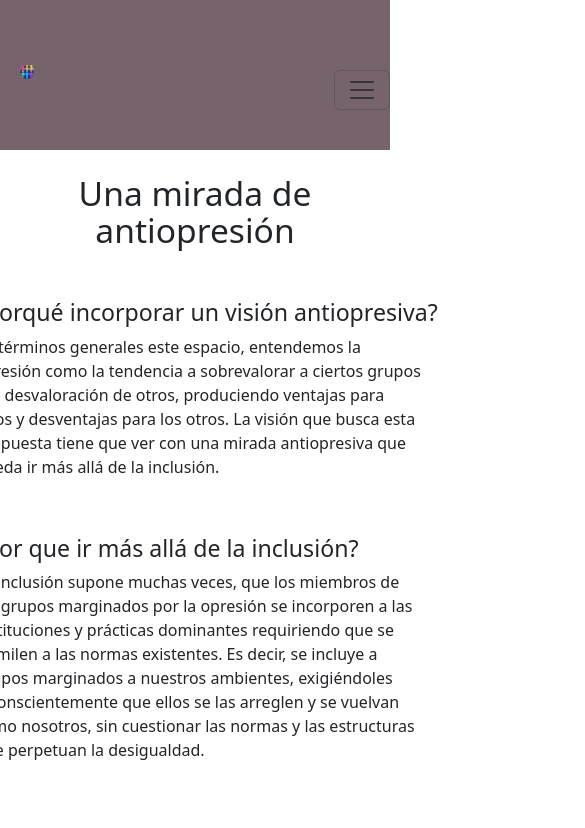
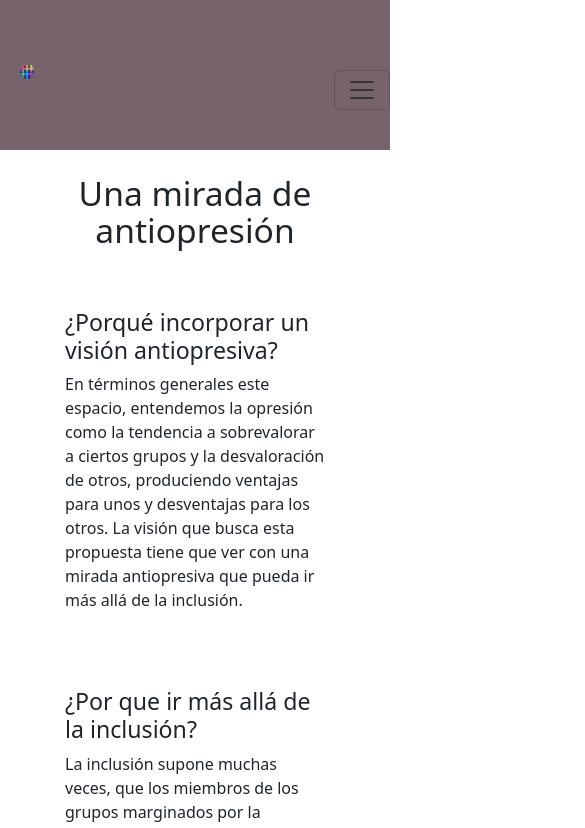
Before and after one commit to atzina/tecnologia-discapacidad, a React (Vite) app in the folder tecnologia_y_discapacidad/: page /modelo in a window 390 px wide. Shown: the top 828 px of the page, 585 px wide, since content can reach past the window. Built offline with nearby package versions, Linux system fonts and the light colour scheme.

Commit message:
responsive antiopresion/modelo

```diff
--- a/tecnologia_y_discapacidad/src/components/ModAntiop/Modelo.css
+++ b/tecnologia_y_discapacidad/src/components/ModAntiop/Modelo.css
@@ -41,12 +41,18 @@ aside a {
 .pregunta-uno {
     width: 200%;
     padding: 20px;
+    display: flex;
+    flex-direction: column;
+    margin:10px;
 }
 
 
 .pregunta-dos {
     width: 200%;
     padding: 20px;
+    display: flex;
+    flex-direction: column;
+    margin:10px;
 }
 
 .contenedor-modelo{
@@ -68,6 +74,7 @@ aside a {
 .cuadroInfo {
     width: 30rem ;
     font-size: 1rem;
+    text-align: center;
 }
 
 .card-body {
@@ -88,6 +95,19 @@ aside a {
 }
 }
 
-@media (max-width: 600px){
+@media (max-width: 776px){
+    .pregunta-uno {
+        max-width: 300px;
 
+    }
+    .pregunta-dos {
+        max-width: 300px;
+
+    }
 }
+
+@media (max-width: 500px){
+    .cuadroInfo {
+        max-width: 220px;
+    }
+}
--- a/tecnologia_y_discapacidad/src/components/ModAntiop/Modelo.jsx
+++ b/tecnologia_y_discapacidad/src/components/ModAntiop/Modelo.jsx
@@ -18,9 +18,9 @@ function Modelo() {
           </a>
         </aside>
 
-        <div className="gral-dos conteiner">
-          <div className="contenedor-preguntas">
-            <section className="pregunta-uno ">
+        <div className="gral-dos conteiner-fluid">
+
+            <section className="pregunta-uno col-12 col-md-12 col-lg-12">
               <h3>¿Porqué incorporar un visión antiopresiva? </h3>
               <p>
                 En términos generales este espacio, entendemos la opresión como
@@ -30,7 +30,7 @@ function Modelo() {
                 mirada antiopresiva que pueda ir más allá de la inclusión.
               </p>
             </section>
-            <section className="pregunta-dos ">
+            <section className="pregunta-dos col-12 col-md-12 col-lg-12 ">
               <h3>¿Por que ir más allá de la inclusión?</h3>
               <p>
                 La inclusión supone muchas veces, que los miembros de los grupos
@@ -42,7 +42,7 @@ function Modelo() {
                 las estructuras que perpetuan la desigualdad.
               </p>
             </section>
-          </div>
+
           <div className="contenedor-modelo">
             <h3>El Modelo</h3>
             <p>
```
